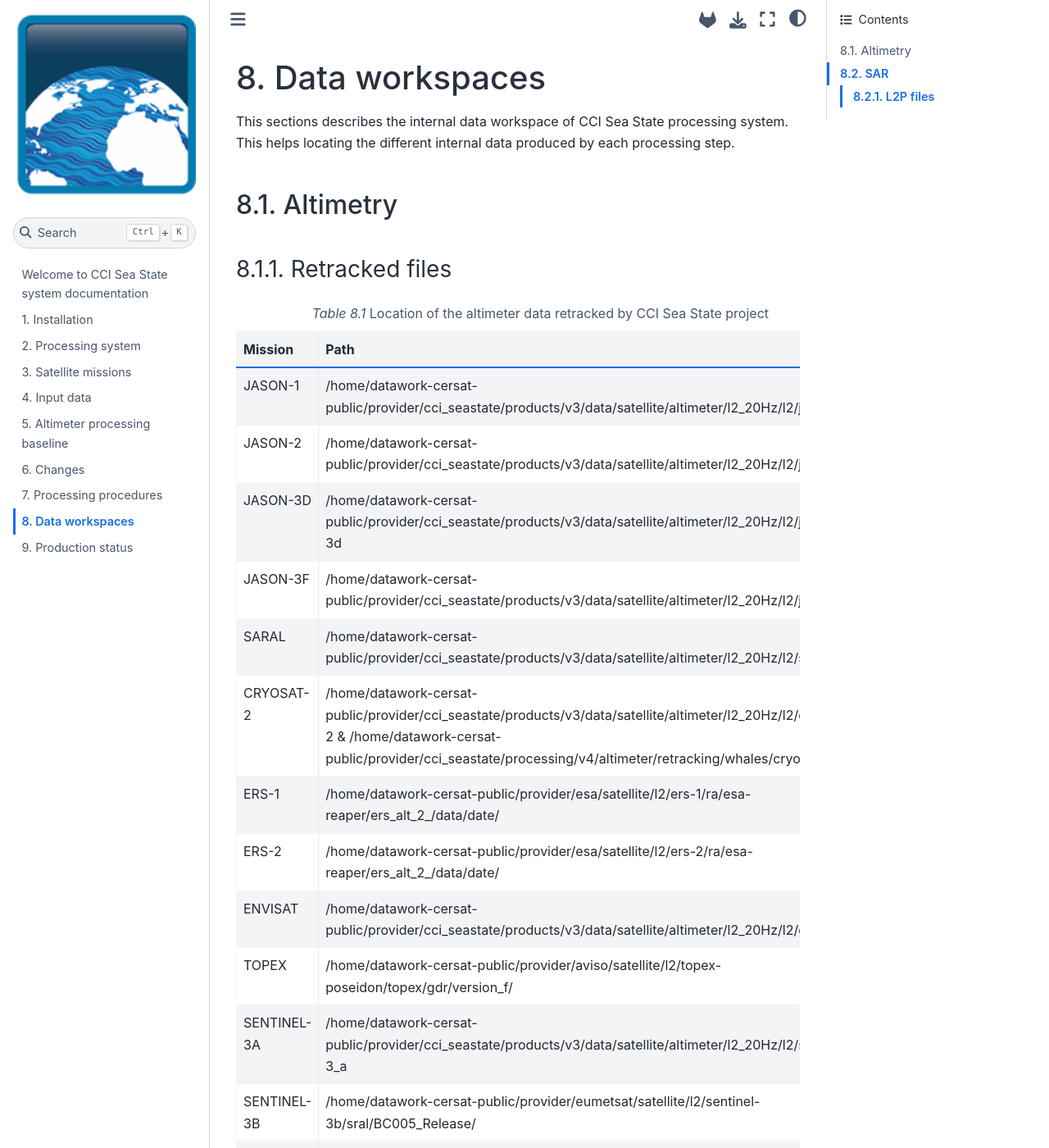
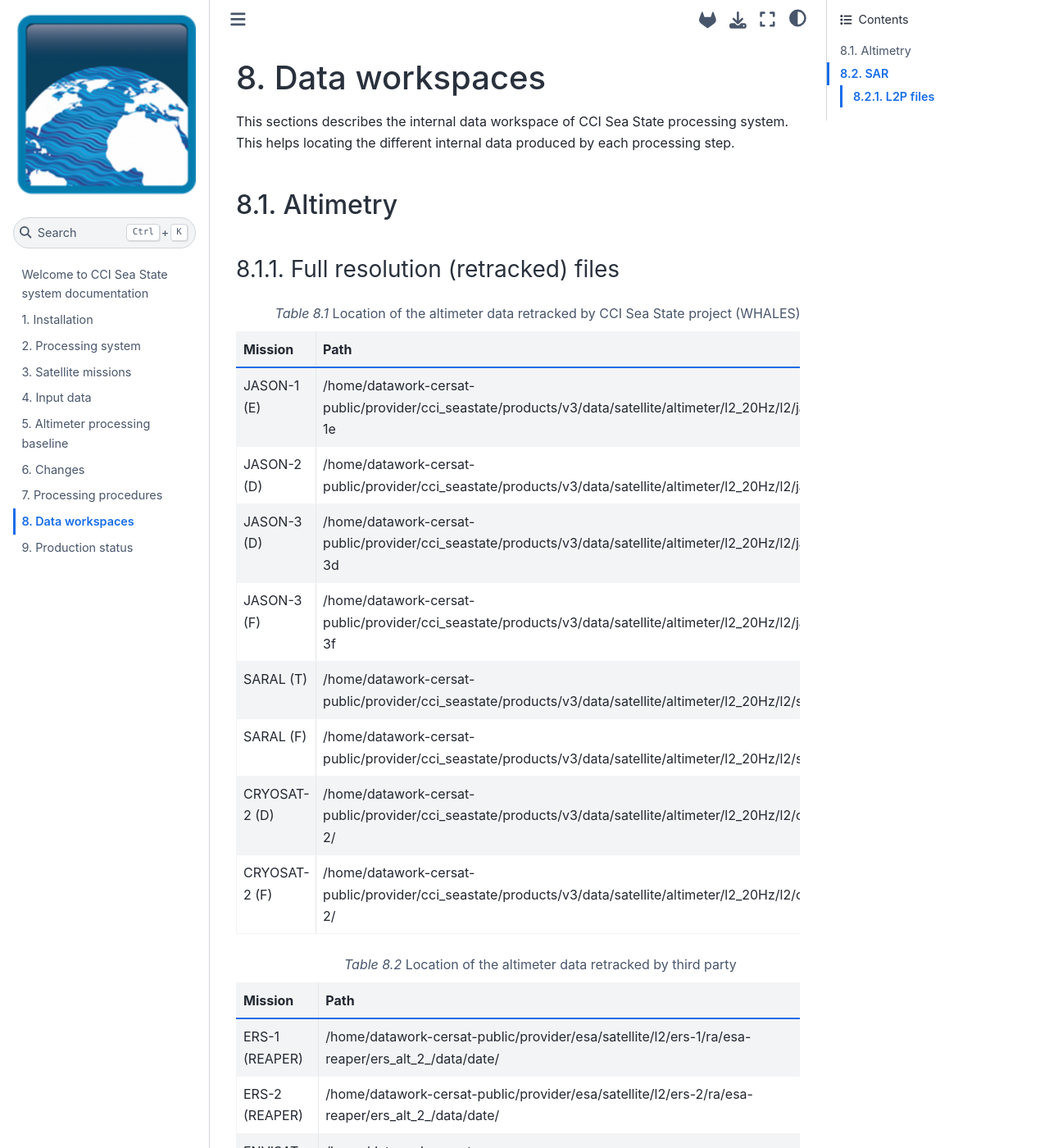
Before and after one commit to umr-lops/cci-seastate-pum, a Jupyter Book: the page built from workspace.md, in a window 1280 px wide and 1400 px high. Shown: the whole window at 82% size. Built offline with Jupyter Book 1.0.4 settings and Sphinx 7.4.7 and the Sphinx Book theme 1.1.4, drawn with Linux system fonts in a browser that asks for light colours; some of the changed text lies outside the part shown.

Commit message:
updated workspaces

````diff
--- a/workspace.md
+++ b/workspace.md
@@ -6,26 +6,36 @@ processing step.
 
 ## Altimetry
 
-### Retracked files
+### Full resolution (retracked) files
 
-```{table} Location of the altimeter data retracked by CCI Sea State project
+```{table} Location of the altimeter data retracked by CCI Sea State project (WHALES)
+:name: retracked_workspace_cci
+
+| Mission       | Path                                                                                                                                                                                                                   |
+|---------------|------------------------------------------------------------------------------------------------------------------------------------------------------------------------------------------------------------------------|
+| JASON-1 (E)   | /home/datawork-cersat-public/provider/cci_seastate/products/v3/data/satellite/altimeter/l2_20Hz/l2/jason-1e                                                                                                             |
+| JASON-2 (D)   | /home/datawork-cersat-public/provider/cci_seastate/products/v3/data/satellite/altimeter/l2_20Hz/l2/jason-2                                                                                                             |
+| JASON-3 (D)   | /home/datawork-cersat-public/provider/cci_seastate/products/v3/data/satellite/altimeter/l2_20Hz/l2/jason-3d                                                                                                            |
+| JASON-3 (F)   | /home/datawork-cersat-public/provider/cci_seastate/products/v3/data/satellite/altimeter/l2_20Hz/l2/jason-3f                                                                                                            |
+| SARAL (T)     | /home/datawork-cersat-public/provider/cci_seastate/products/v3/data/satellite/altimeter/l2_20Hz/l2/saralt                                                                                                              |
+| SARAL (F)     | /home/datawork-cersat-public/provider/cci_seastate/products/v3/data/satellite/altimeter/l2_20Hz/l2/saralf                                                                                                              |
+| CRYOSAT-2 (D)  | /home/datawork-cersat-public/provider/cci_seastate/products/v3/data/satellite/altimeter/l2_20Hz/l2/cryosat-2/ |
+| CRYOSAT-2 (F)  | /home/datawork-cersat-public/provider/cci_seastate/products/v3/data/satellite/altimeter/l2_20Hz/l2/cryosat-2/ |                                                                                                                     |
+```
+
+```{table} Location of the altimeter data retracked by third party
 :name: retracked_workspace
 
 | Mission       | Path                                                                                                                                                                                                                   |
 |---------------|------------------------------------------------------------------------------------------------------------------------------------------------------------------------------------------------------------------------|
-| JASON-1       | /home/datawork-cersat-public/provider/cci_seastate/products/v3/data/satellite/altimeter/l2_20Hz/l2/jason-1                                                                                                             |
-| JASON-2       | /home/datawork-cersat-public/provider/cci_seastate/products/v3/data/satellite/altimeter/l2_20Hz/l2/jason-2                                                                                                             |
-| JASON-3D      | /home/datawork-cersat-public/provider/cci_seastate/products/v3/data/satellite/altimeter/l2_20Hz/l2/jason-3d                                                                                                            |
-| JASON-3F      | /home/datawork-cersat-public/provider/cci_seastate/products/v3/data/satellite/altimeter/l2_20Hz/l2/jason-3f                                                                                                            |
-| SARAL         | /home/datawork-cersat-public/provider/cci_seastate/products/v3/data/satellite/altimeter/l2_20Hz/l2/saral                                                                                                               |
-| CRYOSAT-2     | /home/datawork-cersat-public/provider/cci_seastate/products/v3/data/satellite/altimeter/l2_20Hz/l2/cryosat-2 & /home/datawork-cersat-public/provider/cci_seastate/processing/v4/altimeter/retracking/whales/cryosat-2/ |
-| ERS-1         | /home/datawork-cersat-public/provider/esa/satellite/l2/ers-1/ra/esa-reaper/ers_alt_2_/data/date/                                                                                                                       |
-| ERS-2         | /home/datawork-cersat-public/provider/esa/satellite/l2/ers-2/ra/esa-reaper/ers_alt_2_/data/date/                                                                                                                       |
-| ENVISAT       | /home/datawork-cersat-public/provider/cci_seastate/products/v3/data/satellite/altimeter/l2_20Hz/l2/envisat                                                                                                             |
-| TOPEX         | /home/datawork-cersat-public/provider/aviso/satellite/l2/topex-poseidon/topex/gdr/version_f/                                                                                                                           |
-| SENTINEL-3A   | /home/datawork-cersat-public/provider/cci_seastate/products/v3/data/satellite/altimeter/l2_20Hz/l2/sentinel-3_a                                                                                                        |
-| SENTINEL-3B   | /home/datawork-cersat-public/provider/eumetsat/satellite/l2/sentinel-3b/sral/BC005_Release/                                                                                                                            |
-| SENTINEL-6A   | /home/datawork-cersat-public/provider/eumetsat/satellite/l2/sentinel-6a/poseidon-4/p4_2__lr/f08/                                                                                                                       |
+| ERS-1 (REAPER) | /home/datawork-cersat-public/provider/esa/satellite/l2/ers-1/ra/esa-reaper/ers_alt_2_/data/date/                                                                                                                       |
+| ERS-2 (REAPER) | /home/datawork-cersat-public/provider/esa/satellite/l2/ers-2/ra/esa-reaper/ers_alt_2_/data/date/                                                                                                                       |
+| ENVISAT (v3)      | /home/datawork-cersat-public/provider/cci_seastate/products/v3/data/satellite/altimeter/l2_20Hz/l2/envisat                                                                                                             |
+| TOPEX (F)     | /home/datawork-cersat-public/provider/aviso/satellite/l2/topex-poseidon/topex/gdr/version_f/                                                                                                                           |
+| SENTINEL-3A (BC005) | /home/datawork-cersat-public/provider/cci_seastate/products/v3/data/satellite/altimeter/l2_20Hz/l2/sentinel-3_a                                                                                                        |
+| SENTINEL-3B  (BC005) | /home/datawork-cersat-public/provider/eumetsat/satellite/l2/sentinel-3b/sral/BC005_Release/                                                                                                                            |
+| SENTINEL-6A (F08) | /home/datawork-cersat-public/provider/eumetsat/satellite/l2/sentinel-6a/poseidon-4/p4_2__lr/f08/                                                                                                                       |
+| SENTINEL-6A (F09) | /home/datawork-cersat-public/provider/eumetsat/satellite/l2/sentinel-6a/poseidon-4/p4_2__lr/f09/                                                                                                                       |
 ```
 
 ### 1Hz files
@@ -35,20 +45,23 @@ processing step.
 
 | Mission         | Path                                                                                          |
 |-----------------|-----------------------------------------------------------------------------------------------|
-| JASON-1         | /home/datawork-cersat-public/cache/project/cciseastate/data/v4/altimeter/1hz/jason-1e         |
-| JASON-2         | /home/datawork-cersat-public/cache/project/cciseastate/data/v4/altimeter/1hz/jason-2d         |
-| JASON-3D        | /home/datawork-cersat-public/cache/project/cciseastate/data/v4/altimeter/1hz/jason-3d         |
-| JASON-3F        | /home/datawork-cersat-public/cache/project/cciseastate/data/v4/altimeter/1hz/jason-3f         |
-| SARAL           | /home/datawork-cersat-public/cache/project/cciseastate/data/v4/altimeter/1hz/saral            |
-| CRYOSAT-2       | /home/datawork-cersat-public/cache/project/cciseastate/data/v4/altimeter/1hz/cryosat-2e       |
-| ERS-1           | /home/datawork-cersat-public/cache/project/cciseastate/data/v4/altimeter/1hz/ers-1            |
-| ERS-2           | /home/datawork-cersat-public/cache/project/cciseastate/data/v4/altimeter/1hz/ers-2-reaper     |
-| ENVISAT         | /home/datawork-cersat-public/cache/project/cciseastate/data/v4/altimeter/1hz/envisat-v3       |
-| TOPEX           | /home/datawork-cersat-public/cache/project/cciseastate/data/v4/altimeter/1hz/topexf           |
-| SENTINEL-3A     | /home/datawork-cersat-public/cache/project/cciseastate/data/v4/altimeter/1hz/sentinel-3_a_005 |
-| SENTINEL-3B     | /home/datawork-cersat-public/cache/project/cciseastate/data/v4/altimeter/1hz/sentinel-3_b_005 |
-| SENTINEL-6A-F08 | /home/datawork-cersat-public/cache/project/cciseastate/data/v4/altimeter/1hz/sentinel-6_a_f08 |
-| SENTINEL-6A-F09 | /home/datawork-cersat-public/cache/project/cciseastate/data/v4/altimeter/1hz/sentinel-6_a_f09 |
+| JASON-1 (E)    | /home/datawork-cersat-public/cache/project/cciseastate/data/v4/altimeter/1hz/jason-1e          |
+| JASON-2 (D)    | /home/datawork-cersat-public/cache/project/cciseastate/data/v4/altimeter/1hz/jason-2d          |
+| JASON-3 (D)    | /home/datawork-cersat-public/cache/project/cciseastate/data/v4/altimeter/1hz/jason-3d          |
+| JASON-3 (F)    | /home/datawork-cersat-public/cache/project/cciseastate/data/v4/altimeter/1hz/jason-3f          |
+| SARAL (T)      | /home/datawork-cersat-public/cache/project/cciseastate/data/v4/altimeter/1hz/saralt            |
+| SARAL (F)      | /home/datawork-cersat-public/cache/project/cciseastate/data/v4/altimeter/1hz/saralf            |
+| CRYOSAT-2 (D)  | /home/datawork-cersat-public/cache/project/cciseastate/data/v4/altimeter/1hz/cryosat-2d        |
+| CRYOSAT-2 (E)  | /home/datawork-cersat-public/cache/project/cciseastate/data/v4/altimeter/1hz/cryosat-2e        |
+| ERS-1 (REAPER) | /home/datawork-cersat-public/cache/project/cciseastate/data/v4/altimeter/1hz/ers-1-reaper     |
+| ERS-2 (REAPER) | /home/datawork-cersat-public/cache/project/cciseastate/data/v4/altimeter/1hz/ers-2-reaper     |
+| ENVISAT (v3)   | /home/datawork-cersat-public/cache/project/cciseastate/data/v4/altimeter/1hz/envisat-v3       |
+| TOPEX (F/TOPEX-A) | /home/datawork-cersat-public/cache/project/cciseastate/data/v4/altimeter/1hz/topexf_topex_a |
+| TOPEX (F/TOPEX-B) | /home/datawork-cersat-public/cache/project/cciseastate/data/v4/altimeter/1hz/topexf_topex_b |
+| SENTINEL-3A (BC005) | /home/datawork-cersat-public/cache/project/cciseastate/data/v4/altimeter/1hz/sentinel-3_a_005 |
+| SENTINEL-3B (BC005) | /home/datawork-cersat-public/cache/project/cciseastate/data/v4/altimeter/1hz/sentinel-3_b_005 |
+| SENTINEL-6A (F08) | /home/datawork-cersat-public/cache/project/cciseastate/data/v4/altimeter/1hz/sentinel-6_a_f08 |
+| SENTINEL-6A (F09) | /home/datawork-cersat-public/cache/project/cciseastate/data/v4/altimeter/1hz/sentinel-6_a_f09 |
 ```
 
 ### L2P files
````
